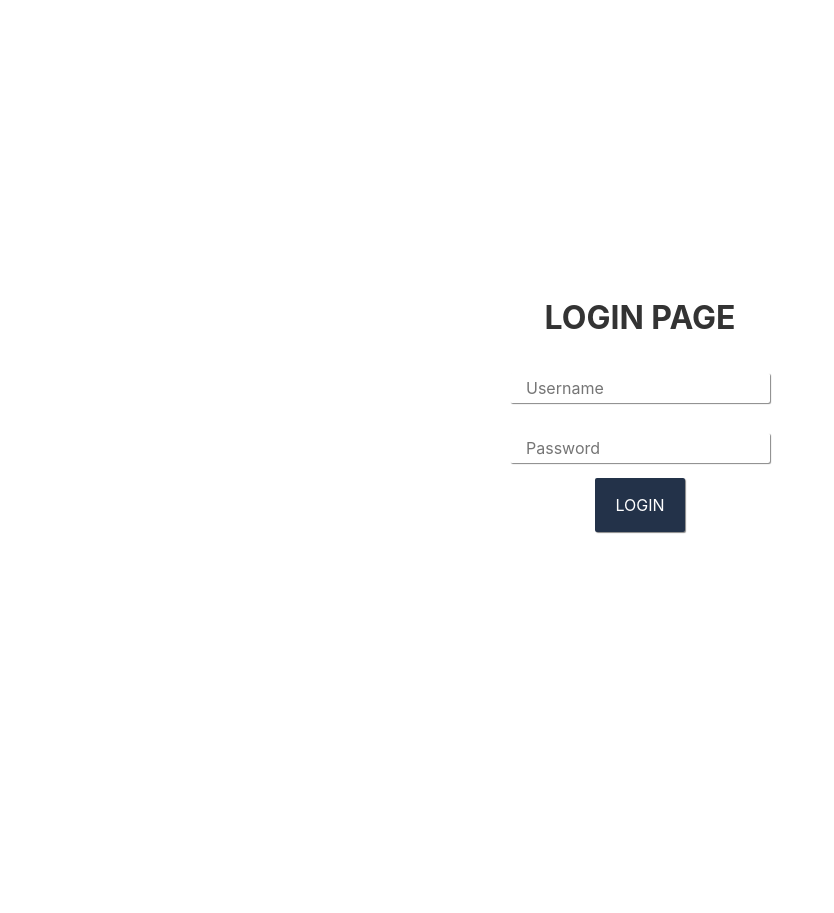
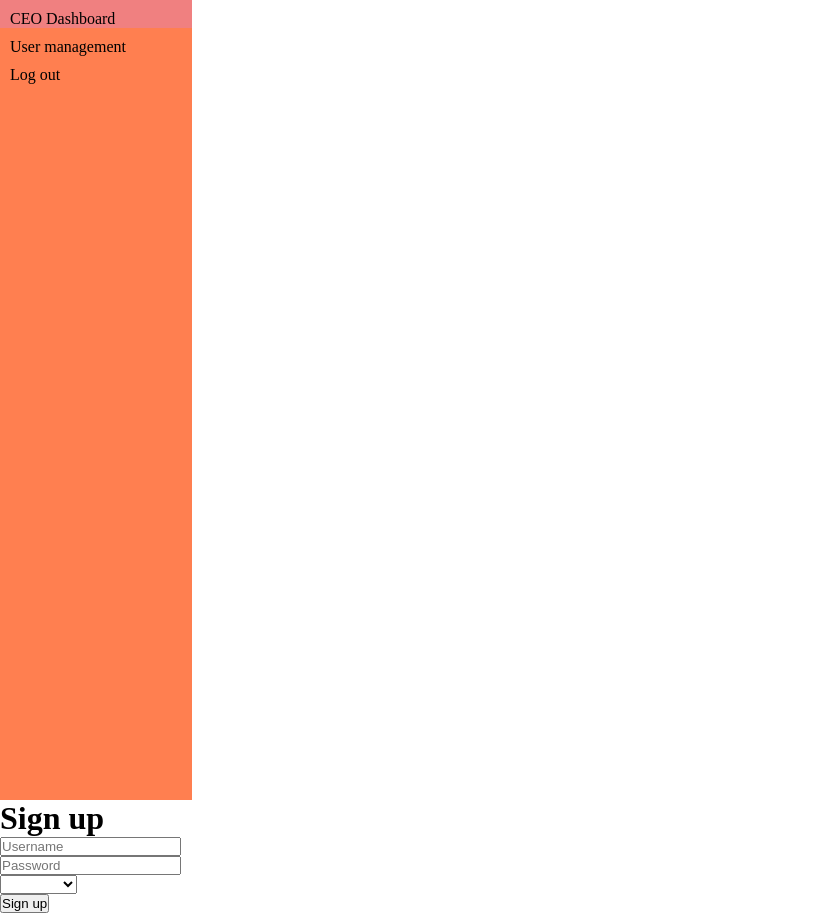
Before and after one commit to AndreasHolmAndersen/NodeJsEksamen2022, a Svelte app in the folder client/: page /sign-up in a window 1280 px wide. Before the commit this address led to /login. Shown: the whole page, without its empty margins (0-834 px from the left). Before the commit the page ends 808 px from the top, so only its background shows below. Built offline with nearby package versions, Linux system fonts and the light colour scheme.

Commit message:
styled sidebar

```diff
--- a/client/public/global.css
+++ b/client/public/global.css
@@ -1,63 +1,11 @@
-html, body {
-	position: relative;
-	width: 100%;
-	height: 100%;
+*{
+	margin: 0;
+	padding: 0;
+	box-sizing: border-box;
+	list-style: none;
+    text-decoration: none;
+
 }
-
-body {
-	color: #333;
-	margin: 0;
-	padding: 8px;
-	box-sizing: border-box;
-	font-family: -apple-system, BlinkMacSystemFont, "Segoe UI", Roboto, Oxygen-Sans, Ubuntu, Cantarell, "Helvetica Neue", sans-serif;
+.nav-anchors {
+	color: black;
 }
-
-a {
-	color: rgb(0,100,200);
-	text-decoration: none;
-}
-
-a:hover {
-	text-decoration: underline;
-}
-
-a:visited {
-	color: rgb(0,80,160);
-}
-
-label {
-	display: block;
-}
-
-input, button, select, textarea {
-	font-family: inherit;
-	font-size: inherit;
-	-webkit-padding: 0.4em 0;
-	padding: 0.4em;
-	margin: 0 0 0.5em 0;
-	box-sizing: border-box;
-	border: 1px solid #ccc;
-	border-radius: 2px;
-}
-
-input:disabled {
-	color: #ccc;
-}
-
-button {
-	color: #333;
-	background-color: #f4f4f4;
-	outline: none;
-}
-
-button:disabled {
-	color: #999;
-}
-
-button:not(:disabled):active {
-	background-color: #ddd;
-}
-
-button:focus {
-	border-color: #666;
-}
--- a/client/src/components/CustomNav.svelte
+++ b/client/src/components/CustomNav.svelte
@@ -7,11 +7,19 @@
         user.set(null);
     }
 </script>
+
 <nav class="nav-bar">
     <ul class="nav-links">
         <li class="nav-item">
             <Link to="/" class="nav-anchors">CEO Dashboard</Link>
         </li>
+
+        <!-- {#if $user && $user.role === "Admin"} -->
+            <li class="nav-item">
+                <Link to="/sign-up" class="nav-anchors">User management</Link>
+            </li>
+        <!-- {/if} -->
+
         <li class="nav-item">
             <Link
                 to="/"
@@ -22,47 +30,32 @@
                 }}>Log out</Link
             >
         </li>
-
-        {#if $user && $user.role === "Admin"}
-        <li class="nav-item">
-            <Link to="/sign-up" class="nav-anchors"
-                >Create new user</Link
-            >
-        </li>
-        {/if}
-
     </ul>
 </nav>
 
 <style>
-    :global(a) {
-        color: white !important;
-        text-decoration: none !important;
-        height: 100%;
-    }
     .nav-bar {
         display: flex;
-        width: 100vw;
-        height: 100px;
-        background-color: #233249;
+        flex-direction: column;
+        min-height: 100vh;
+        background-color: coral;
+        max-width: 15vw;
+
+        align-items: center;
     }
     .nav-links {
         display: flex;
-        justify-content: center;
-        width: 100vw;
-        align-items: center;
+        flex-direction: column;
+        width: 100%;
+
     }
+    .nav-item {
+        padding-top: 10px;
+        font-size: 16px;
+        padding-left: 10px;
 
-    .nav-item {
-        display: flex;
-        list-style: none;
-        padding: 20px;
-        color: #ffffff;
-        text-decoration: none;
-        font-size: 1.2em;
-        text-transform: uppercase;
     }
     .nav-item:hover {
-        background: #2b3e5a;
+        background-color: lightcoral;
     }
 </style>
--- a/client/src/components/PrivateRouteGuard.svelte
+++ b/client/src/components/PrivateRouteGuard.svelte
@@ -5,18 +5,18 @@
 	const navigate = useNavigate();
 	const location = useLocation();
 
-	$: if (!$user) {
-		navigate("/login", {
-			state: { from: $location.pathname },
-			replace: true,
-		});
-	}
-	$: if ($user && $user.role !== "Admin") {
-		navigate("/", {
-			state: { from: "/sign-up" },
-			replace: true,
-		});
-	}
+	// $: if (!$user) {
+	// 	navigate("/login", {
+	// 		state: { from: $location.pathname },
+	// 		replace: true,
+	// 	});
+	// }
+	// $: if ($user && $user.role !== "Admin") {
+	// 	navigate("/", {
+	// 		state: { from: "/sign-up" },
+	// 		replace: true,
+	// 	});
+	// }
 </script>
 
 {#if $user}
--- a/client/src/components/Router.svelte
+++ b/client/src/components/Router.svelte
@@ -11,17 +11,19 @@
 </script>
 
 <Router primary={false}>
-    {#if $user}
+    <!-- {#if $user} -->
         <CustomNav/>
-    {/if}
+    <!-- {/if} -->
 
     <Route path="/login" component={Login} />
+    <Route path="/sign-up" component={SignUp} />
 
-    <PrivateRoute path="/" let:location />
+
+    <!-- <PrivateRoute path="/" let:location />
 
 
     <PrivateRoute path="/sign-up" let:location>
         <SignUp />
-    </PrivateRoute>
+    </PrivateRoute> -->
 
 </Router>
```
